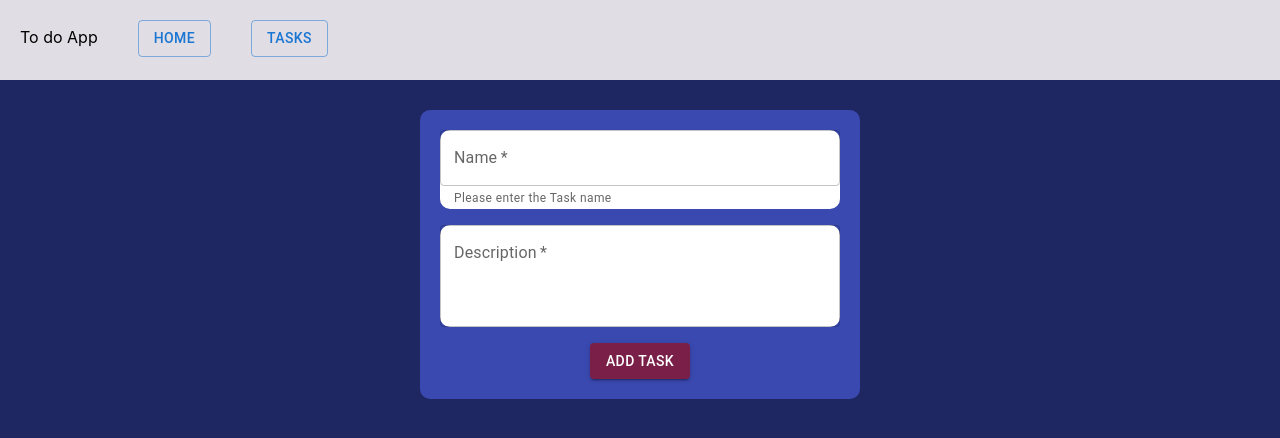
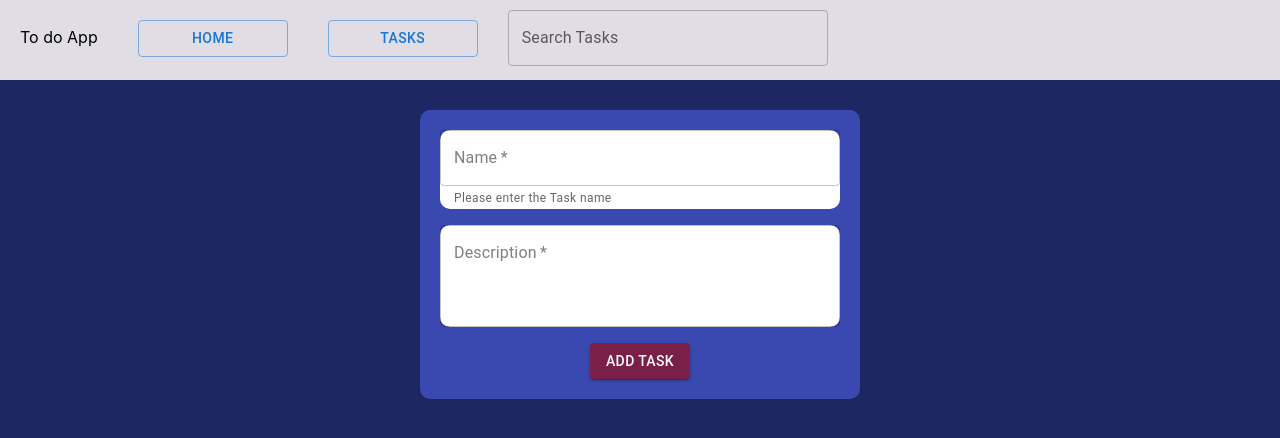
Before and after one commit to Grodelek/Internship_Task_OpenExperienceGmbH, a React (Create React App) app in the folder frontend/todolist/: page /task/add in a window 1280 px wide. Shown: the top 438 px of the page. Built offline with nearby package versions, Linux system fonts and the light colour scheme.

Commit message:
Search bar added

```diff
--- a/frontend/todolist/src/components/Homepage/Homepage.js
+++ b/frontend/todolist/src/components/Homepage/Homepage.js
@@ -20,7 +20,8 @@ const Homepage = () => {
     }, []);
     return (
         <div className={"centered"}>
-            <Navbar></Navbar>
+            <Navbar>
+            </Navbar>
             <Box sx={{ textAlign: 'center', padding: 4 }}>
                 <Typography style={{color: "white"}} variant="h3" gutterBottom>
                     Welcome in To-Do App!
--- a/frontend/todolist/src/components/Homepage/Navbar.js
+++ b/frontend/todolist/src/components/Homepage/Navbar.js
@@ -1,8 +1,8 @@
 import React, { useEffect, useState } from 'react';
 import axios from 'axios';
-import {Button} from '@mui/material';
+import {Button, TextField} from '@mui/material';
 
-const Navbar = () => {
+const Navbar = ({searchQuery, handleSearch}) => {
     const [data, setData] = useState(null);
     const [error, setError] = useState(null);
 
@@ -19,13 +19,20 @@ const Navbar = () => {
     }, []);
 
     return (
-        <navbar>
+        <nav>
             <div className={"navbar"}>
                 <span style={{ margin: "20px"}}>To do App</span>
-                <Button style={{ margin: "20px" }} variant="outlined" href="/">Home</Button>
-                <Button style={{ margin: "20px" }} variant="outlined" href="/task">Tasks</Button>
+                <Button style={{ margin: "20px", width: "150px"}} variant="outlined" href="/">Home</Button>
+                <Button style={{ margin: "20px", width: "150px"}} variant="outlined" href="/task">Tasks</Button>
+                <TextField
+                    label="Search Tasks"
+                    variant="outlined"
+                    value={searchQuery}
+                    onChange={handleSearch}
+                    sx={{ margin: "10px", width: "25%" }}
+                />
             </div>
-        </navbar>
+        </nav>
     );
 };
 
--- a/frontend/todolist/src/components/Tasks/CreateTask.js
+++ b/frontend/todolist/src/components/Tasks/CreateTask.js
@@ -9,9 +9,7 @@ function CreateTask() {
         description: "",
         status: "",
     });
-
     const navigate = useNavigate();
-
     const handleChange = (e) => {
         const { name, value } = e.target;
         setFormData({
@@ -19,7 +17,6 @@ function CreateTask() {
             [name]: value,
         });
     };
-
     const handleSubmit = async (e) => {
         e.preventDefault();
         try {
@@ -69,8 +66,16 @@ function CreateTask() {
                     }}
                 >
                     <TextField
-                        sx={{backgroundColor: "white" , borderRadius: "10px"}}
-                        label="Name"
+                        sx={{
+                            backgroundColor: "white",
+                            borderRadius: "10px",
+                            "& .MuiInputLabel-root": {
+                                color: "grey",
+                            },
+                            "& .MuiInputLabel-root.Mui-focused": {
+                                color: "black",
+                            },
+                        }}                        label="Name"
                         helperText="Please enter the Task name"
                         name="name"
                         value={formData.name}
@@ -79,8 +84,16 @@ function CreateTask() {
                         fullWidth
                     />
                     <TextField
-                        sx={{backgroundColor: "white" , borderRadius: "10px"}}
-                        label="Description"
+                        sx={{
+                            backgroundColor: "white",
+                            borderRadius: "10px",
+                            "& .MuiInputLabel-root": {
+                                color: "grey",
+                            },
+                            "& .MuiInputLabel-root.Mui-focused": {
+                                color: "black",
+                            },
+                        }}                        label="Description"
                         name="description"
                         value={formData.description}
                         onChange={handleChange}
@@ -100,5 +113,4 @@ function CreateTask() {
         </form>
     );
 }
-
 export default CreateTask;
--- a/frontend/todolist/src/components/Tasks/Tasks.js
+++ b/frontend/todolist/src/components/Tasks/Tasks.js
@@ -1,21 +1,23 @@
-import React, {useEffect, useState} from 'react';
+import React, { useEffect, useState } from 'react';
 import axios from "axios";
-import {Button} from "@mui/material";
-import {DataGrid} from '@mui/x-data-grid';
+import { Button, TextField } from "@mui/material";
+import { DataGrid } from '@mui/x-data-grid';
 import Navbar from "../Homepage/Navbar";
-import {FontAwesomeIcon} from "@fortawesome/react-fontawesome";
-import {faCheck, faTimes} from "@fortawesome/free-solid-svg-icons";
-import {useNavigate} from 'react-router-dom';
+import { FontAwesomeIcon } from "@fortawesome/react-fontawesome";
+import { faCheck, faTimes } from "@fortawesome/free-solid-svg-icons";
+import { useNavigate } from 'react-router-dom';
 
 const Tasks = () => {
     const [tasks, setTasks] = useState([]);
-    const [selectedId, setSelectedId] = useState([]);
+    const [filteredTasks, setFilteredTasks] = useState([]);
+    const [searchQuery, setSearchQuery] = useState("");
     const navigate = useNavigate();
-    const [status, setStatus] = useState(tasks.status);
+
     const deleteTask = (id) => {
         axios.delete(`http://localhost:8080/task/delete/${id}`)
             .then(() => {
                 setTasks(prevTasks => prevTasks.filter(task => task.id !== id));
+                setFilteredTasks(prevTasks => prevTasks.filter(task => task.id !== id)); // Update filtered tasks
             })
             .catch(error => console.error('Error deleting task:', error));
     };
@@ -32,7 +34,6 @@ const Tasks = () => {
                     "Content-Type": "application/json",
                 },
             });
-
             if (!response.ok) {
                 const errorMessage = await response.text();
                 throw new Error(`Failed to mark task as done: ${errorMessage}`);
@@ -41,7 +42,16 @@ const Tasks = () => {
             setTasks((prevTasks) => {
                 return prevTasks.map((task) => {
                     if (task.id === id) {
-                        return {...task, status: task.status === "DONE" ? "UNDONE" : "DONE"};
+                        return { ...task, status: task.status === "DONE" ? "UNDONE" : "DONE" };
+                    }
+                    return task;
+                });
+            });
+
+            setFilteredTasks((prevTasks) => {
+                return prevTasks.map((task) => {
+                    if (task.id === id) {
+                        return { ...task, status: task.status === "DONE" ? "UNDONE" : "DONE" };
                     }
                     return task;
                 });
@@ -52,6 +62,7 @@ const Tasks = () => {
             throw error;
         }
     };
+
     const columns = [
         { field: 'id', headerName: 'ID', width: 100 },
         { field: 'name', headerName: 'Task Name', width: 200 },
@@ -62,15 +73,13 @@ const Tasks = () => {
                                  icon={params.row.status === "DONE" ? faCheck : faTimes}
                                  onClick={async () => {
                                      await markDone(params.row.id);
-                                    if (params.row.status === "DONE") {
-                                        alert(`Task marked as Undone.`);
-                                    }else{
-                                        alert(`Task marked as Done.`);
-                                    }
-                                 }
-                }
-                />
-                ),
+                                     if (params.row.status === "DONE") {
+                                         alert(`Task marked as Undone.`);
+                                     } else {
+                                         alert(`Task marked as Done.`);
+                                     }
+                                 }} />
+            ),
         },
         {
             field: 'update', headerName: '', width: 150, renderCell: (params) => (
@@ -78,8 +87,7 @@ const Tasks = () => {
                     variant="outlined"
                     color="success"
                     onClick={() => updateTask(params.id)}
-                    >Update
-                </Button>
+                >Update</Button>
             ),
         },
         {
@@ -87,27 +95,44 @@ const Tasks = () => {
                 <Button
                     variant="outlined"
                     color="error"
-                    onClick={() => deleteTask(params.row.id)}>
-                    Delete
-                </Button>
+                    onClick={() => deleteTask(params.row.id)}
+                >Delete</Button>
             ),
         },
     ];
 
+    const handleSearch = (e) => {
+        const query = e.target.value;
+        setSearchQuery(query);
+
+        if (query === "") {
+            setFilteredTasks(tasks);  // If the query is empty, reset to all tasks
+        } else {
+            const filtered = tasks.filter(task =>
+                task.name.toLowerCase().includes(query.toLowerCase()) ||
+                task.description.toLowerCase().includes(query.toLowerCase())
+            );
+            setFilteredTasks(filtered); // Set filtered tasks
+        }
+    };
+
     useEffect(() => {
         axios.get('http://localhost:8080/task')
-            .then(response => setTasks(response.data))
+            .then(response => {
+                setTasks(response.data);
+                setFilteredTasks(response.data); // Set initial tasks for filtering
+            })
             .catch(error => console.error('Error fetching data:', error));
     }, []);
 
     return (
         <div className={"centered"}>
-            <Navbar></Navbar>
+            <Navbar searchQuery={searchQuery} handleSearch={handleSearch} />
             <div className={"data-grid-wrapper"} style={{ height: 400, width: '50%' }}>
                 <DataGrid
-                    rows={tasks}
+                    rows={filteredTasks}
                     columns={columns}
-                    pageSizeOptions={[5, 10]}
+                    pageSize={5}
                     sx={{ border: '1px solid #ccc', backgroundColor: 'rgba(209, 212, 230, 0.8)' }}
                 />
             </div>
```
